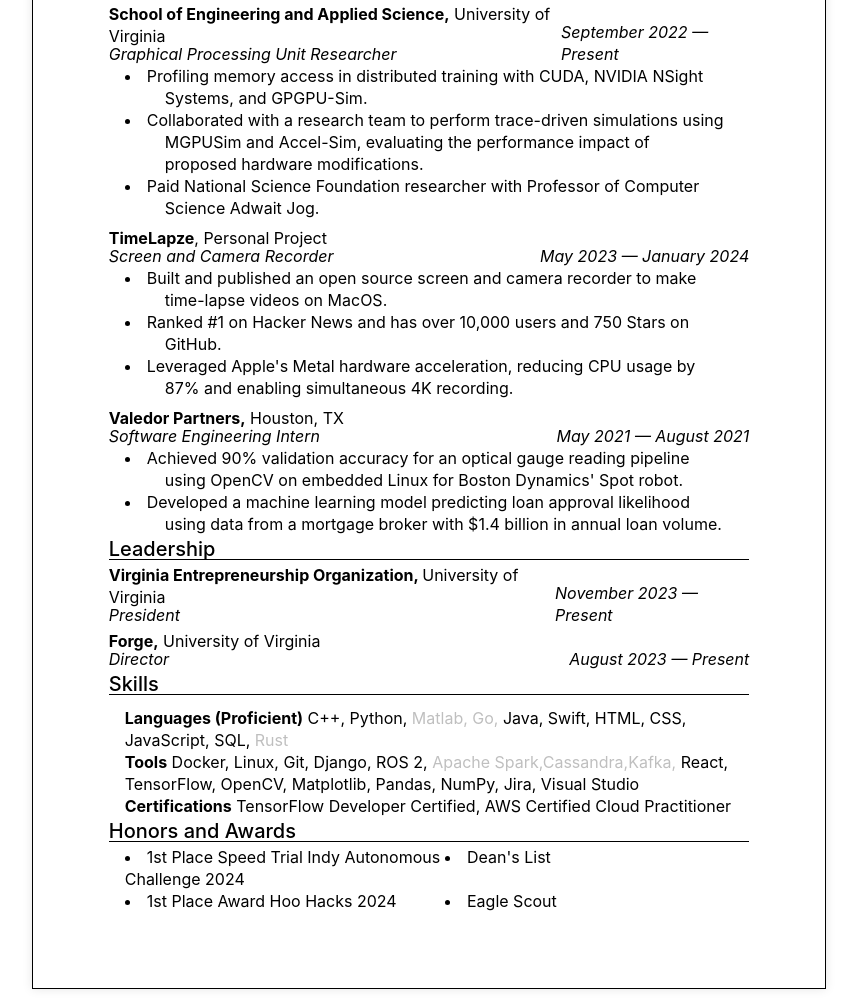
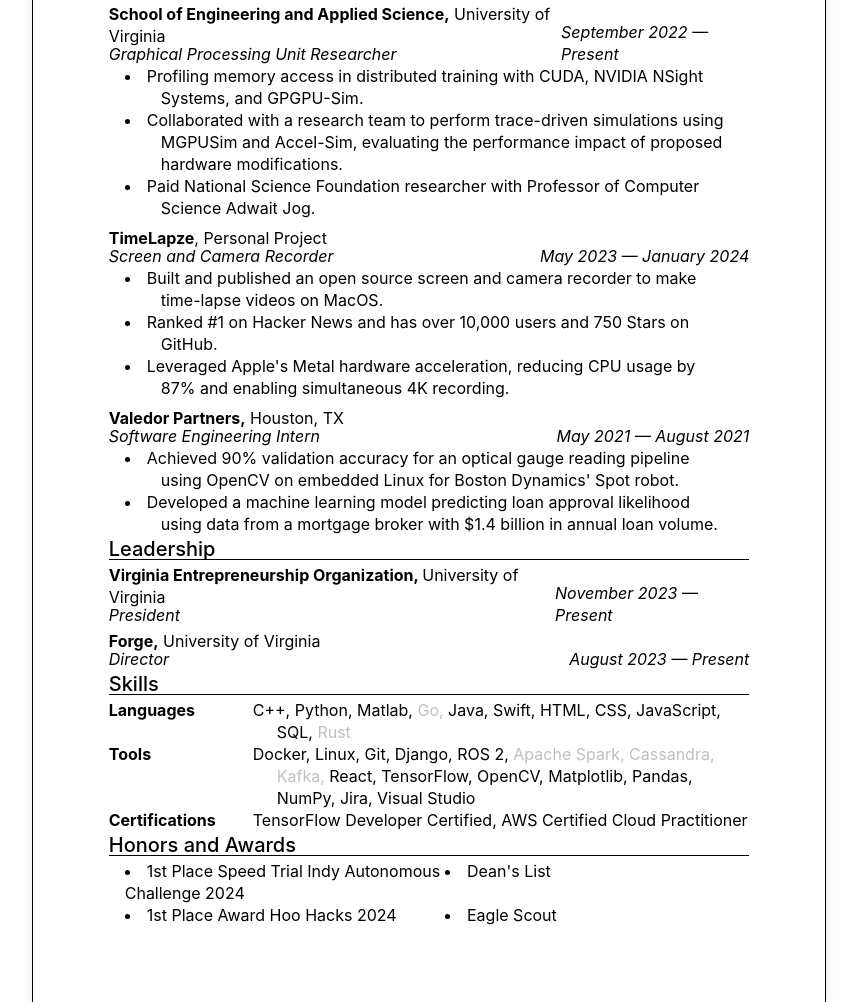
Before and after one commit to wkaisertexas/wkaisertexas.github.io, an Astro site: page /resume in a window 1280 px wide. Shown: the part 911-1913 px from the top of the page, without its empty margins (211-1068 px from the left). Built offline with nearby package versions, Linux system fonts and the light colour scheme; Astro itself is replaced by a stand-in of ours.

Commit message:
Updated skills section

```diff
--- a/src/pages/resume.astro
+++ b/src/pages/resume.astro
@@ -48,8 +48,8 @@
       }
 
       .resumeSection > li {
-        text-indent: -2.5rem;
-        padding-left: 2.5rem;
+        text-indent: -2.25rem;
+        padding-left: 2.25rem;
       }
 
       .greyed-out {
@@ -151,9 +151,9 @@
           </div>
           <ul class="list-inside px-4 pr-20">
             <li class="hangingIndent">
-              <strong>Relevant Coursework</strong> Compilers,
-              Opperating Systems, Linear Algebra, Cryptography,
-              Cybersecurity, Artificial Intelligence, Data Structures and Algorithms
+              <strong>Relevant Coursework</strong> Compilers, Opperating Systems,
+              Linear Algebra, Cryptography, Cybersecurity, Artificial Intelligence,
+              Data Structures and Algorithms
             </li>
             <li class="hangingIndent">
               <strong>Clubs</strong> Phi Eta Sigma Honor Society, Cavalier Autonomous
@@ -198,10 +198,12 @@
               networking optimizations and zero-copy data-transfer.
             </li> -->
             <li>
-              Built a CPU usage logger to identify performance bottlenecks and reducing P95 detection latency by 75%.
+              Built a CPU usage logger to identify performance bottlenecks and
+              reducing P95 detection latency by 75%.
             </li>
             <li>
-              Led a remote development initiative to containerize the stack in Docker, reducing new member onboarding time to under 30 minutes.
+              Led a remote development initiative to containerize the stack in
+              Docker, reducing new member onboarding time to under 30 minutes.
             </li>
             <li>
               Created an end-to-end test suite for perception on the
@@ -282,7 +284,8 @@
             <div>
               <h3 class="-mb-1">
                 <a href="https://github.com/wkaisertexas/screentimelapse"
-                  ><strong>TimeLapze</strong>, Personal Project</a>
+                  ><strong>TimeLapze</strong>, Personal Project</a
+                >
               </h3>
               <p class="italic">Screen and Camera Recorder</p>
             </div>
@@ -513,39 +516,37 @@
           <hr class="mb-1 border-black border-t-[1px]" />
         </div>
 
-        <ul class="px-4 pt-2">
-          <li>
-            <strong>Languages (Proficient)</strong>
-            <item>C++</item>, <item>Python,</item>
-            <item class="type-testing">Matlab,</item>
-            <item class="type-data-engineering">Go, </item><item>Java</item>, <item
-              >Swift</item
-            >, <item>HTML</item>, <item>CSS</item>, <item>JavaScript</item>, <item
-              >SQL</item
-            >, <item class="type-data-engineering">Rust</item>
+        <ul>
+          <li class="flex items-start gap-4">
+            <div class="text-left pr-2 font-bold w-32">Languages</div>
+            <div class="flex-1 hangingIndent">
+              <item>C++, </item><item>Python, </item><item>Matlab, </item
+              ><item class="type-data-engineering">Go, </item><item>Java, </item
+              ><item>Swift, </item><item>HTML, </item><item>CSS, </item
+              ><item>JavaScript, </item><item>SQL, </item><item class="type-data-engineering"
+                >Rust</item
+              >
+            </div>
           </li>
-          <!-- <li>
-              <strong>Languages</strong>
-              <item>C++</item>, <item>Python</item>, <item>Java</item>, <item>Swift</item>, <item>HTML (familiar)</item>, <item>CSS</item>, <item>JavaScript</item>, <item>SQL</item>
-            </li> -->
-          <li>
-            <strong>Tools</strong>
-            <item>Docker</item>, <item>Linux</item>, <item>Git</item>, <item
-              >Django</item
-            >, <item>ROS 2</item>, <item class="type-data-engineering"
-              >Apache Spark,</item
-            ><item class="type-data-engineering">Cassandra,</item><item
-              class="type-data-engineering">Kafka,</item
-            >
-            <item>React</item>, <item>TensorFlow</item>, <item>OpenCV</item>, <item
-              >Matplotlib</item
-            >, <item>Pandas</item>, <item>NumPy</item>, <item>Jira</item>, <item
-              >Visual Studio</item
-            >
+
+          <li class="flex items-start gap-4">
+            <div class="text-left pr-2 font-bold w-32">Tools</div>
+            <div class="flex-1 hangingIndent">
+              <item>Docker, </item><item>Linux, </item><item>Git, </item
+              ><item>Django, </item><item>ROS 2, </item><item class="type-data-engineering"
+                >Apache Spark, </item><item class="type-data-engineering">Cassandra, </item
+              ><item class="type-data-engineering">Kafka, </item><item>React, </item
+              ><item>TensorFlow, </item><item>OpenCV, </item><item>Matplotlib, </item
+              ><item>Pandas, </item><item>NumPy, </item><item>Jira, </item
+              ><item>Visual Studio</item>
+            </div>
           </li>
-          <li>
-            <strong>Certifications</strong> TensorFlow Developer Certified, AWS Certified
-            Cloud Practitioner
+
+          <li class="flex items-start gap-4">
+            <div class="text-left pr-2 font-bold w-32">Certifications</div>
+            <div class="flex-1 hangingIndent">
+              TensorFlow Developer Certified, AWS Certified Cloud Practitioner
+            </div>
           </li>
         </ul>
       </section>
```
